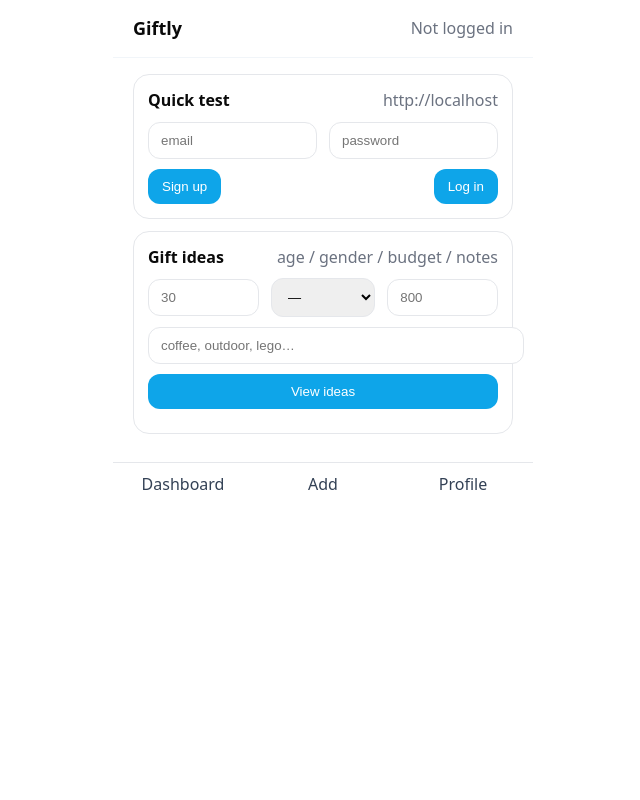
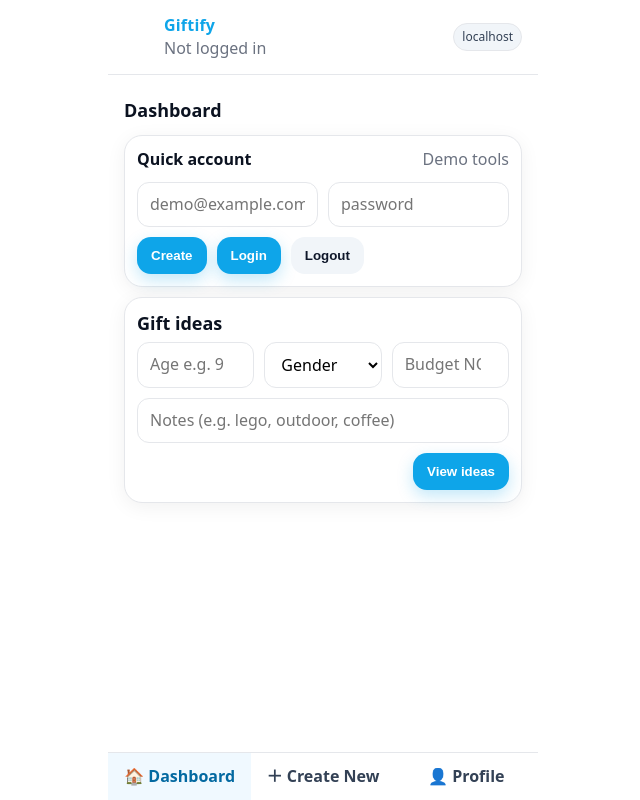
Before and after one commit to daniel-soulful/giftly-new, a website: page public/index.html in a window 1280 px wide. Shown: the whole page, without its empty margins (317-957 px from the left). Drawn offline with Linux system fonts and the light colour scheme.

Commit message:
Update index.html

```diff
--- a/public/index.html
+++ b/public/index.html
@@ -1,81 +1,187 @@
-<!-- public/index.html -->
 <!doctype html>
 <html lang="en">
 <head>
   <meta charset="utf-8" />
-  <meta name="viewport" content="width=device-width, initial-scale=1" />
-  <title>Giftly</title>
+  <meta name="viewport" content="width=device-width, initial-scale=1, viewport-fit=cover" />
+  <title>Giftify</title>
   <style>
-    :root { --bg:#fff; --fg:#0a0a0a; --muted:#6b7280; --brand:#0ea5e9; }
-    body { margin:0; font:16px/1.4 system-ui, -apple-system, Segoe UI, Roboto, sans-serif; background:var(--bg); color:var(--fg); }
-    .app { max-width:420px; margin:0 auto; min-height:100vh; display:flex; flex-direction:column; }
-    header { padding:16px 20px; display:flex; justify-content:space-between; align-items:center; border-bottom:1px solid #f1f5f9; }
-    header h1 { font-size:18px; margin:0; }
-    main { padding:16px 20px; }
-    .card { border:1px solid #e5e7eb; border-radius:16px; padding:14px; margin-bottom:12px; }
-    .row { display:flex; justify-content:space-between; align-items:center; gap:12px; }
-    .muted { color:var(--muted); }
-    .btn { border:none; border-radius:12px; padding:10px 14px; background:var(--brand); color:#fff; cursor:pointer; }
-    .tabs { position:sticky; bottom:0; left:0; right:0; border-top:1px solid #e5e7eb; background:#fff; display:grid; grid-template-columns:1fr 1fr 1fr; }
-    .tab { padding:10px 8px; text-align:center; color:#334155; }
-    input, select, textarea { width:100%; padding:10px 12px; border:1px solid #e5e7eb; border-radius:12px; }
-    .stack { display:flex; flex-direction:column; gap:10px; }
+    :root {
+      --bg: #fff;
+      --fg: #0b1220;
+      --muted: #6b7280;
+      --line: #e5e7eb;
+      --card: #ffffff;
+      --brand: #0ea5e9;      /* sky-500 */
+      --brand-ink: #0369a1;  /* sky-700 */
+      --shadow: 0 4px 20px rgba(2, 6, 23, 0.06);
+      --radius: 18px;
+    }
+    * { box-sizing: border-box; }
+    html, body { height: 100%; }
+    body {
+      margin: 0;
+      background: var(--bg);
+      color: var(--fg);
+      font: 16px/1.45 system-ui, -apple-system, Segoe UI, Roboto, Helvetica, Arial, sans-serif;
+      -webkit-font-smoothing: antialiased;
+      -moz-osx-font-smoothing: grayscale;
+    }
+
+    /* App shell */
+    .app { max-width: 430px; margin: 0 auto; min-height: 100dvh; display: grid; grid-template-rows: auto 1fr auto; }
+    header {
+      position: sticky; top: 0; z-index: 10;
+      display: flex; align-items: center; gap: 12px;
+      padding: 14px 16px; background: var(--bg); border-bottom: 1px solid var(--line);
+    }
+    .brand { color: var(--brand); font-weight: 800; letter-spacing: .2px; }
+    .back { width: 28px; height: 28px; border-radius: 999px; display: grid; place-items: center; cursor: pointer; }
+    .back::before { content: "←"; font-weight: 700; color: var(--brand-ink); }
+
+    main { padding: 14px 14px 88px; }
+    .section-title { font-weight: 800; margin: 8px 2px 12px; font-size: 18px; }
+    .muted { color: var(--muted); }
+
+    /* Cards & inputs */
+    .card {
+      background: var(--card);
+      border: 1px solid var(--line);
+      border-radius: var(--radius);
+      box-shadow: var(--shadow);
+      padding: 12px;
+      margin: 10px 2px;
+    }
+    .row { display: flex; gap: 10px; align-items: center; }
+    .stack { display: grid; gap: 10px; }
+
+    input, select, textarea {
+      width: 100%;
+      border: 1px solid var(--line);
+      border-radius: 12px;
+      padding: 10px 12px;
+      font: inherit;
+      background: #fff;
+    }
+    button.btn {
+      appearance: none; border: none;
+      background: var(--brand); color: #fff; font-weight: 700;
+      padding: 11px 14px; border-radius: 14px; cursor: pointer;
+      box-shadow: 0 6px 16px rgba(14,165,233,0.25);
+    }
+    .btn.secondary { background: #f1f5f9; color: #0f172a; box-shadow: none; }
+
+    /* Product card with square image */
+    .idea-card { padding: 12px; }
+    .idea-img {
+      width: 100%; aspect-ratio: 1/1; border-radius: 14px; overflow: hidden;
+      background: #f8fafc; border: 1px solid var(--line); display: block;
+    }
+    .idea-img > img { width: 100%; height: 100%; object-fit: cover; display: block; }
+
+    .idea-title { font-weight: 800; margin: 10px 2px 4px; }
+    .idea-meta { display: flex; justify-content: space-between; color: var(--muted); font-size: 14px; }
+    .idea-desc { color: var(--fg); opacity: .9; margin-top: 6px; }
+
+    /* Tabs */
+    nav.tabs {
+      position: sticky; bottom: 0; left: 0; right: 0;
+      display: grid; grid-template-columns: repeat(3, 1fr);
+      border-top: 1px solid var(--line); background: var(--bg);
+    }
+    .tab { padding: 12px 8px; text-align: center; color: #334155; cursor: pointer; font-weight: 600; }
+    .tab.active { color: var(--brand-ink); background: #f0f9ff; }
+
+    /* Empty state */
+    .empty { padding: 18px; text-align: left; color: var(--muted); }
+
+    /* Small helper */
+    .pill { font-size: 12px; padding: 4px 8px; border-radius: 999px; background: #f1f5f9; color: #334155; border:1px solid var(--line); }
+
+    @media (prefers-color-scheme: dark) {
+      :root { --bg: #0b1020; --fg: #e8ecf3; --card: #0f1528; --line: #1f2538; --muted:#94a3b8; --brand:#22d3ee; --brand-ink:#06b6d4; }
+      .btn.secondary { background: #111827; color: #e5e7eb; }
+      .idea-img { background:#0b1220; }
+    }
   </style>
 </head>
 <body>
 <div class="app">
   <header>
-      <h1>Giftly</h1>
-      <span class="muted" id="status">Not logged in</span>
+    <div class="back" id="backBtn" title="Back" style="visibility:hidden"></div>
+    <div style="display:flex;flex-direction:column">
+      <div class="brand">Giftify</div>
+      <div class="muted" id="status">Not logged in</div>
+    </div>
+    <div style="margin-left:auto" class="pill" id="apiHost"></div>
   </header>
-    <main>
+
+  <main id="screen">
+    <!-- Dashboard -->
+    <div id="view-dashboard">
+      <div class="section-title">Dashboard</div>
       <div class="card">
         <div class="stack">
-          <div class="row"><strong>Quick test</strong><span class="muted" id="api"></span></div>
-          <div class="row"><input id="email" placeholder="email" /><input id="pw" type="password" placeholder="password" /></div>
+          <div class="row" style="justify-content:space-between">
+            <strong>Quick account</strong>
+            <span class="muted">Demo tools</span>
+          </div>
           <div class="row">
-            <button class="btn" id="signup">Sign up</button>
-            <button class="btn" id="login">Log in</button>
+            <input id="email" placeholder="demo@example.com" />
+            <input id="pw" type="password" placeholder="password" />
+          </div>
+          <div class="row">
+            <button class="btn" id="signup">Create</button>
+            <button class="btn" id="login">Login</button>
+            <button class="btn secondary" id="logout">Logout</button>
           </div>
         </div>
       </div>
 
       <div class="card">
+        <div class="section-title" style="margin:0 0 6px">Gift ideas</div>
         <div class="stack">
-          <div class="row"><strong>Gift ideas</strong><span class="muted">age / gender / budget / notes</span></div>
           <div class="row">
-            <input id="age" type="number" placeholder="30" />
+            <input id="age" type="number" placeholder="Age e.g. 9" />
             <select id="gender">
-              <option value="">—</option>
+              <option value="">Gender</option>
               <option>male</option>
               <option>female</option>
               <option>unisex</option>
             </select>
-            <input id="budget" type="number" placeholder="800" />
+            <input id="budget" type="number" placeholder="Budget NOK" />
           </div>
-          <input id="notes" placeholder="coffee, outdoor, lego…" />
-          <button class="btn" id="ideas">View ideas</button>
-          <div id="ideasOut"></div>
+          <input id="notes" placeholder="Notes (e.g. lego, outdoor, coffee)" />
+          <div class="row" style="justify-content:space-between">
+            <span class="muted" id="budgetTip"></span>
+            <button class="btn" id="viewIdeas">View ideas</button>
           </div>
+        </div>
+      </div>
+
+      <div id="ideasList"></div>
+      <div class="empty" id="emptyIdeas" style="display:none">No ideas matched the budget window. Try adjusting budget or notes.</div>
     </div>
   </main>
 
   <nav class="tabs">
-      <div class="tab">Dashboard</div>
-      <div class="tab">Add</div>
-      <div class="tab">Profile</div>
+    <div class="tab active" data-tab="dashboard">🏠 Dashboard</div>
+    <div class="tab" data-tab="create">＋ Create New</div>
+    <div class="tab" data-tab="profile">👤 Profile</div>
   </nav>
 </div>
 
 <script>
+(() => {
   const API = location.origin;
-    const s = (sel) => document.querySelector(sel);
-    const statusEl = s('#status');
-    const apiEl = s('#api'); apiEl.textContent = API;
+  const $ = sel => document.querySelector(sel);
+  const on = (el, ev, fn) => el && el.addEventListener(ev, fn);
+  const statusEl = $('#status'), hostEl = $('#apiHost'), ideasWrap = $('#ideasList'), emptyIdeas = $('#emptyIdeas');
+  hostEl.textContent = new URL(API).host;
 
   let token = '';
+  const setStatus = (txt) => statusEl.textContent = txt;
 
-    async function call(path, opts={}) {
+  async function call(path, opts = {}) {
     const headers = { 'Content-Type': 'application/json' };
     if (token) headers.Authorization = 'Bearer ' + token;
     const res = await fetch(API + path, { ...opts, headers });
@@ -83,35 +189,76 @@
     try { return JSON.parse(text); } catch { throw new Error(text || res.statusText); }
   }
 
-    s('#signup').onclick = async () => {
-      const email = s('#email').value.trim();
-      const password = s('#pw').value;
-      const j = await call('/auth/signup', { method: 'POST', body: JSON.stringify({ fullName: 'Web User', email, password }) });
-      token = j.token; statusEl.textContent = 'Signed up';
-    };
-    s('#login').onclick = async () => {
-      const email = s('#email').value.trim();
-      const password = s('#pw').value;
-      const j = await call('/auth/login', { method: 'POST', body: JSON.stringify({ email, password }) });
-      token = j.token; statusEl.textContent = 'Logged in';
-    };
-    s('#ideas').onclick = async () => {
-      const q = new URLSearchParams({
-        age: s('#age').value,
-        gender: s('#gender').value,
-        budget: s('#budget').value,
-        notes: s('#notes').value,
-      }).toString();
+  // Auth actions
+  on($('#signup'), 'click', async () => {
+    const email = $('#email').value.trim() || 'demo+' + Math.random().toString(36).slice(2) + '@example.com';
+    const password = $('#pw').value || 'demo1234';
+    const j = await call('/auth/signup', { method:'POST', body: JSON.stringify({ fullName: 'Web User', email, password }) });
+    token = j.token || ''; setStatus('Signed up'); alert('Signed up as ' + j.user?.email);
+  });
+  on($('#login'), 'click', async () => {
+    const email = $('#email').value.trim(); const password = $('#pw').value;
+    const j = await call('/auth/login', { method:'POST', body: JSON.stringify({ email, password }) });
+    token = j.token || ''; setStatus('Logged in'); alert('Logged in');
+  });
+  on($('#logout'), 'click', () => { token = ''; setStatus('Not logged in'); });
+
+  // Ideas
+  function asInt(v) { const n = Number(v); return Number.isFinite(n) ? n : 0; }
+
+  function renderIdeas(list) {
+    ideasWrap.innerHTML = '';
+    emptyIdeas.style.display = list.length ? 'none' : 'block';
+    for (const it of list) {
+      const price = Math.round(it.price_nok || 0);
+      const merchant = it.merchant_name ? `<span class="muted">${it.merchant_name}</span>` : '';
+      const desc = it.description ? `<div class="idea-desc">${it.description}</div>` : '';
+      const img = it.image_url ? `<div class="idea-img"><img src="${it.image_url}" loading="lazy" alt=""></div>` : '';
+      const card = document.createElement('div');
+      card.className = 'card idea-card';
+      card.innerHTML = `
+        ${img}
+        <div class="idea-title">${it.name || 'Product'}</div>
+        <div class="idea-meta">
+          <strong>${price ? price + ' NOK' : ''}</strong>
+          ${merchant}
+        </div>
+        ${desc}
+      `;
+      ideasWrap.appendChild(card);
+    }
+  }
+
+  on($('#viewIdeas'), 'click', async () => {
+    const age = asInt($('#age').value);
+    const gender = $('#gender').value;
+    const budget = asInt($('#budget').value);
+    const notes = $('#notes').value.trim();
+    $('#budgetTip').textContent = budget ? `Target: ${Math.floor(budget*0.9)}–${budget} NOK` : '';
+
+    ideasWrap.innerHTML = '';
+    emptyIdeas.style.display = 'none';
+
+    try {
+      const q = new URLSearchParams({ age, gender, budget, notes }).toString();
       const j = await call('/ideas?' + q);
-      const out = (j.ideas || []).map(it => `
-        <div class="card">
-          <div class="row"><strong>${it.name}</strong><span class="muted">${Math.round(it.price_nok||0)} NOK</span></div>
-          ${it.image_url ? `<img src="${it.image_url}" style="width:100%;border-radius:12px;margin-top:8px">` : ''}
-          ${it.description ? `<div class="muted" style="margin-top:8px">${it.description}</div>` : ''}
-        </div>
-      `).join('') || '<div class="muted">No ideas yet.</div>';
-      s('#ideasOut').innerHTML = out;
-    };
+      renderIdeas(j.ideas || []);
+    } catch (e) {
+      emptyIdeas.style.display = 'block';
+      emptyIdeas.textContent = 'Failed to load ideas: ' + e.message;
+    }
+  });
+
+  // Tabs (placeholders for now)
+  document.querySelectorAll('.tab').forEach(tab => {
+    tab.addEventListener('click', () => {
+      document.querySelectorAll('.tab').forEach(t => t.classList.remove('active'));
+      tab.classList.add('active');
+      // Keeping single-screen prototype; could swap views here.
+    });
+  });
+
+})();
 </script>
 </body>
 </html>
```
Lines whose indentation alone changed are shown as unchanged.
